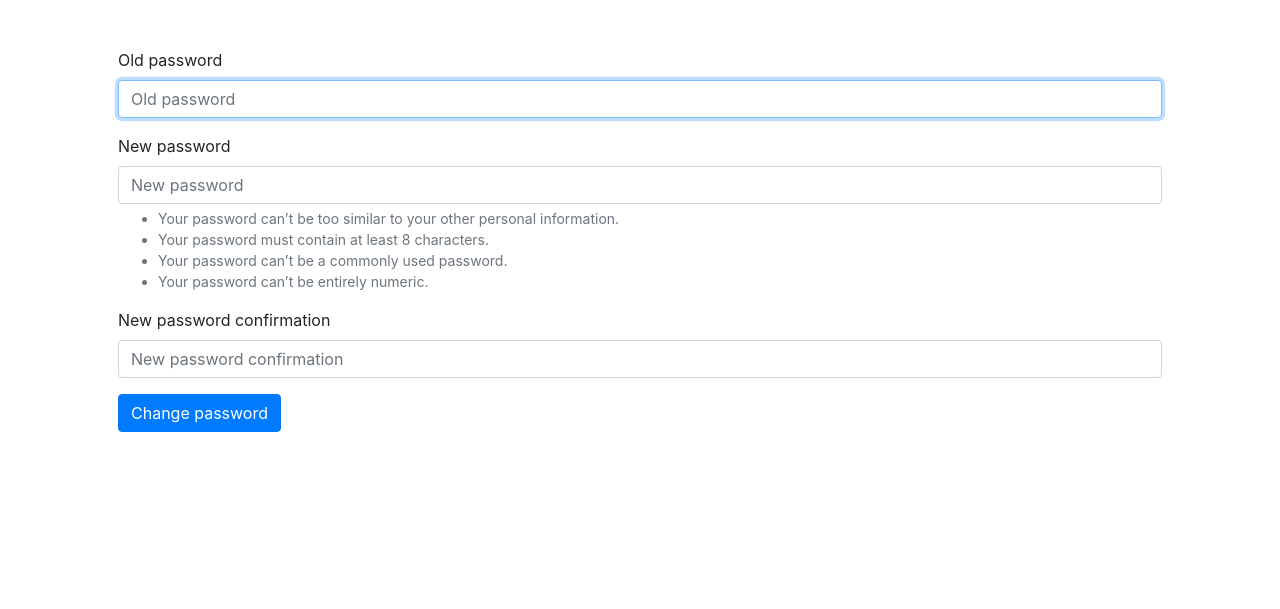
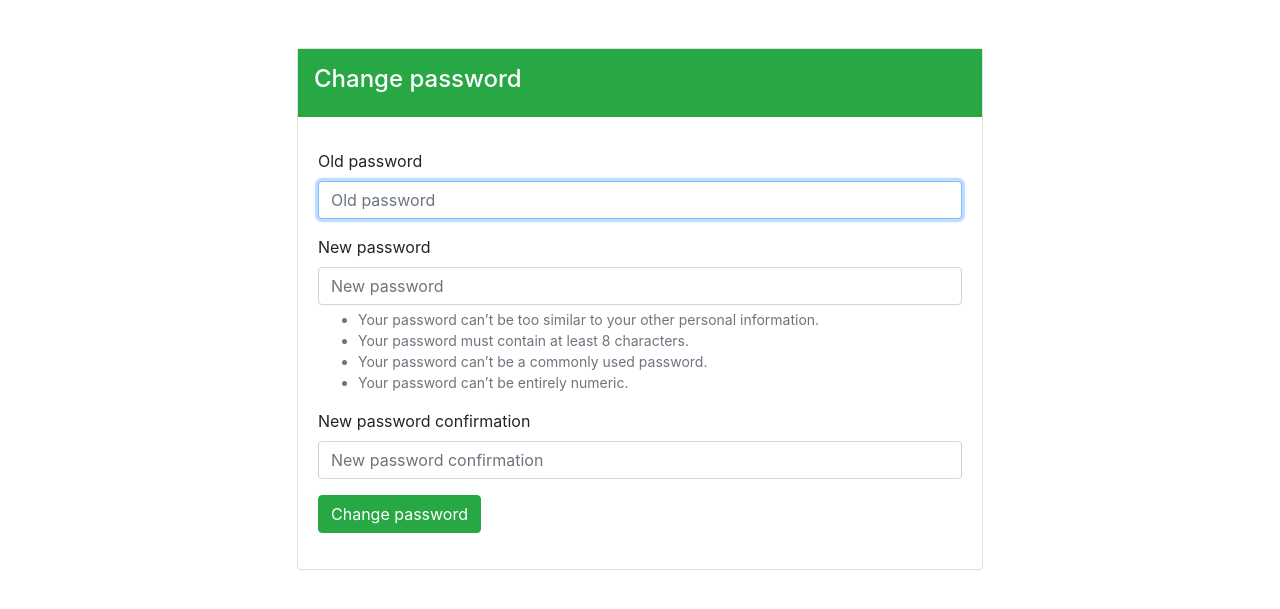
Before and after one commit to Uladzislau97/python-project-lvl4, a Django app: page /password_change/ in a window 1280 px wide. Shown: the part 58-667 px from the top of the page. Run offline with Django 3.2, Linux system fonts and the light colour scheme; the visitor is signed in with stand-in values (Sample User, id 1); some libraries are stand-ins or nearby versions.

Commit message:
Add style to password change form

```diff
--- a/templates/registration/password_change.html
+++ b/templates/registration/password_change.html
@@ -2,9 +2,20 @@
 {% load bootstrap4 %}
 
 {% block content %}
-<form action="{% url 'accounts:password_change' %}" method="post" class="form">
-    {% csrf_token %}
-    {% bootstrap_form form %}
-    {% bootstrap_button "Change password" %}
-</form>
+<div class="row h-auto">
+    <div class="col-sm-8 mx-auto">
+        <div class="card">
+            <div class="card-title bg-success text-white p-3">
+                <p class="h4">Change password</p>
+            </div>
+            <div class="card-body">
+                <form action="{% url 'accounts:password_change' %}" method="post" class="form">
+                    {% csrf_token %}
+                    {% bootstrap_form form %}
+                    {% bootstrap_button "Change password" button_class="btn-success" %}
+                </form>
+            </div>
+        </div>
+    </div>
+</div>
 {% endblock %}
```
